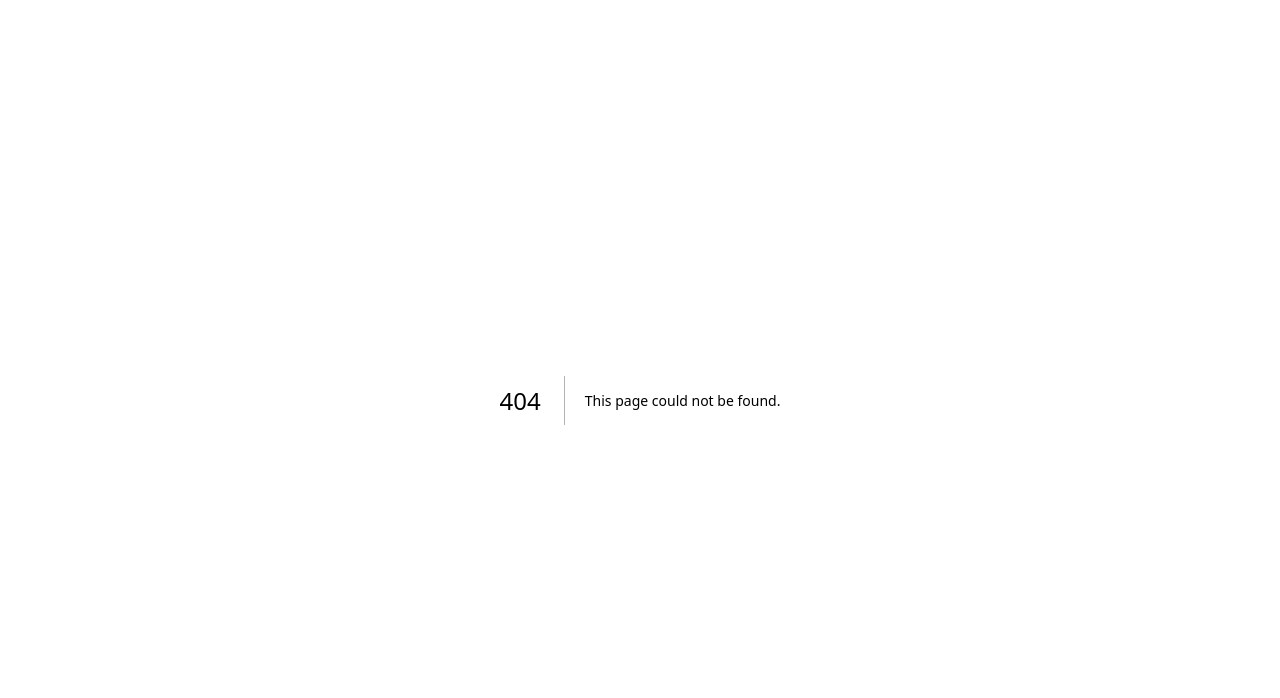
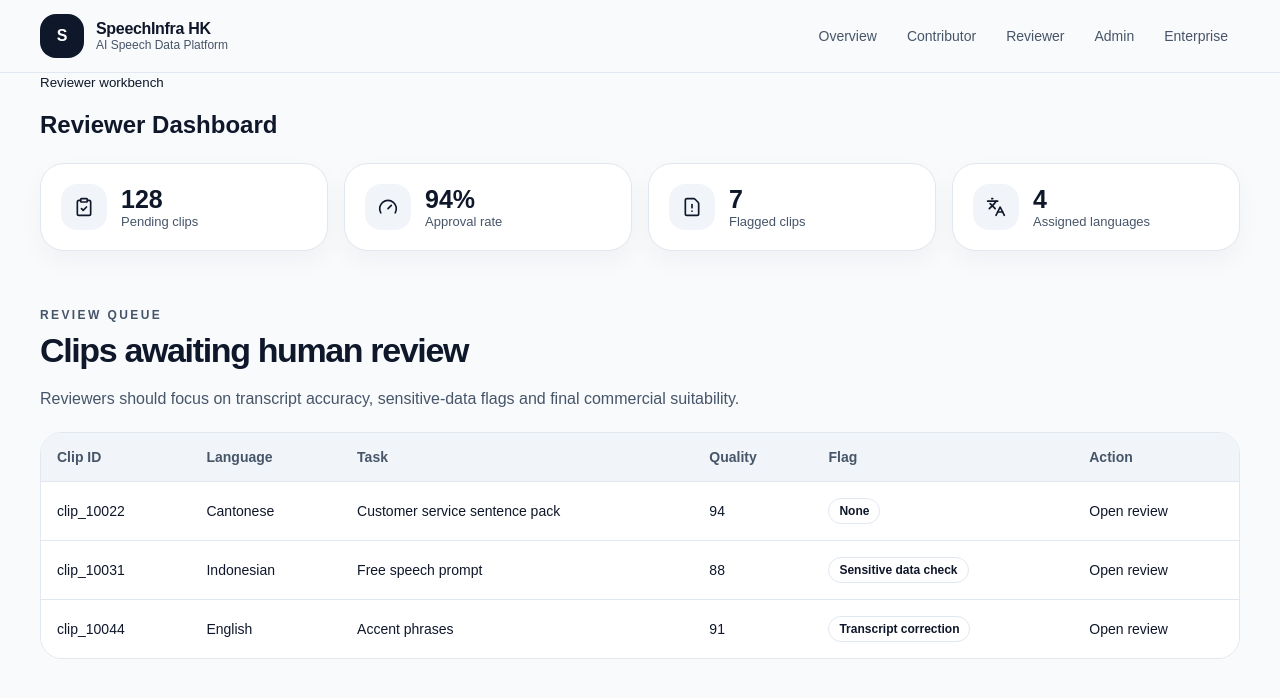
Before and after one commit to Zvezdaivan/alphaUAT, a Next.js app: page /reviewer/dashboard in a window 1280 px wide. Before the commit this address had no page. Shown: the top 698 px of the page. Built offline with nearby package versions, Linux system fonts and the light colour scheme.

Commit message:
Add reviewer dashboard route

```diff
--- /dev/null
+++ b/app/reviewer/dashboard/page.tsx
@@ -0,0 +1,39 @@
+import Link from "next/link";
+import { ClipboardCheck, FileWarning, Gauge, Languages } from "lucide-react";
+import { AppShell, Section, StatusBadge } from "@/components/shell";
+import { reviewQueue } from "@/lib/mock-data";
+
+export default function ReviewerDashboardPage() {
+  return (
+    <AppShell title="Reviewer Dashboard" subtitle="Reviewer workbench">
+      <section className="metricsGrid">
+        <div className="card metricCard"><div className="metricIcon"><ClipboardCheck size={20} /></div><div><div className="metricValue">128</div><div className="metricLabel">Pending clips</div></div></div>
+        <div className="card metricCard"><div className="metricIcon"><Gauge size={20} /></div><div><div className="metricValue">94%</div><div className="metricLabel">Approval rate</div></div></div>
+        <div className="card metricCard"><div className="metricIcon"><FileWarning size={20} /></div><div><div className="metricValue">7</div><div className="metricLabel">Flagged clips</div></div></div>
+        <div className="card metricCard"><div className="metricIcon"><Languages size={20} /></div><div><div className="metricValue">4</div><div className="metricLabel">Assigned languages</div></div></div>
+      </section>
+
+      <Section eyebrow="Review queue" title="Clips awaiting human review" description="Reviewers should focus on transcript accuracy, sensitive-data flags and final commercial suitability.">
+        <div className="tableWrap">
+          <table>
+            <thead>
+              <tr><th>Clip ID</th><th>Language</th><th>Task</th><th>Quality</th><th>Flag</th><th>Action</th></tr>
+            </thead>
+            <tbody>
+              {reviewQueue.map((clip) => (
+                <tr key={clip.id}>
+                  <td>{clip.id}</td>
+                  <td>{clip.language}</td>
+                  <td>{clip.task}</td>
+                  <td>{clip.quality}</td>
+                  <td><StatusBadge status={clip.flag} /></td>
+                  <td><Link href={`/reviewer/clip/${clip.id}`} className="tableLink">Open review</Link></td>
+                </tr>
+              ))}
+            </tbody>
+          </table>
+        </div>
+      </Section>
+    </AppShell>
+  );
+}
```
